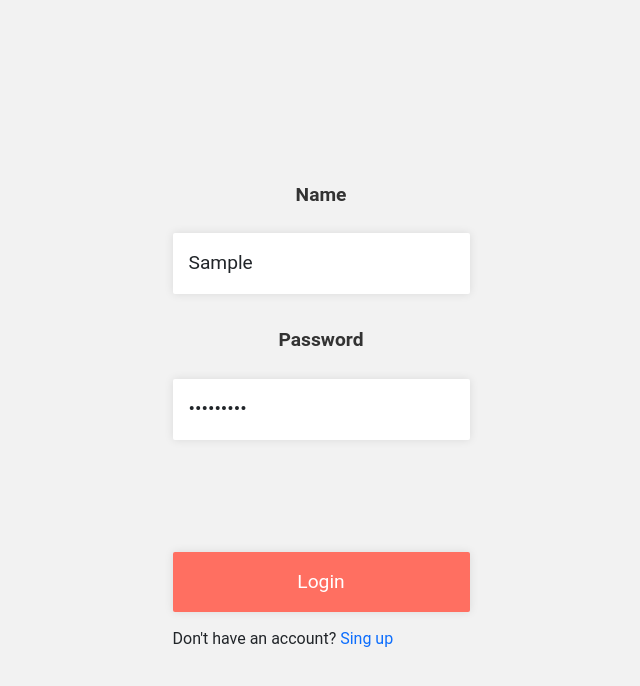
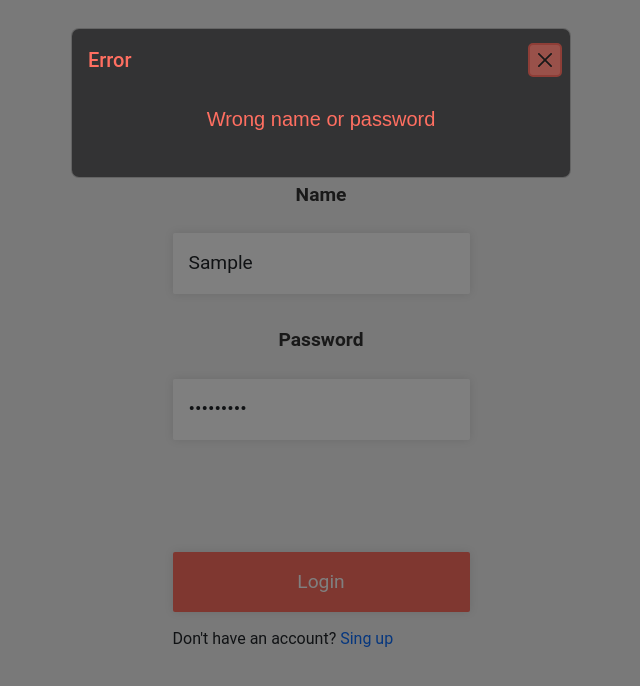
Before and after one commit to Khomishchak/giveAndHave-front, an Angular app: page /login in a window 1280 px wide. Both pictures are taken after typing "Sample", "Sample123" into the empty fields and a click on the button "Login". Shown: the top 686 px of the page, without its empty margins (319-959 px from the left). Built offline with nearby package versions, Linux system fonts and the light colour scheme; no server answers.

Commit message:
Added 'NotUserFound' modal while login

```diff
--- a/src/app/login/login.component.css
+++ b/src/app/login/login.component.css
@@ -58,3 +58,35 @@ body {
   display: inline-block;
   text-decoration: none;
 }
+.modal-content {
+  background-color: #333334;
+}
+
+.modal-header {
+  border-bottom: none;
+}
+
+.modal-footer {
+  border-top: none;
+}
+
+#badCredentials {
+  color: #ff6f61;
+}
+
+#badCredentialsText {
+  margin: 0px;
+  padding-bottom: 30px;
+  text-align: center;
+  font-family: 'Poppins', sans-serif;
+  font-weight: normal;
+  font-style: normal;
+  font-size: 20px;
+  color: #ff6f61;
+}
+#profile-form {
+  background-color: #ff6f61;
+  border: 2px solid #e8493a;
+  border-radius: 5px;
+  font-size: 14px;
+}
--- a/src/app/login/login.component.html
+++ b/src/app/login/login.component.html
@@ -12,12 +12,47 @@
           <label for="password">Password</label>
           <input type="password" name="password" class="form-control" id="password" [(ngModel)]="model.password" #password="ngModel" required />
       </div>
-      <div>
+      <div id="buttons">
         <button type="submit" class="btn btn-primary">Login</button>
         <div class="register">
           Don't have an account?
           <a href="/register">Sing up</a>
         </div>
+
+        <!--Bad credantials modal-->
+        <div class="modal fade" id="Error_pass" tabindex="-1" role="dialog" aria-labelledby="Error_pass_title" aria-hidden="true">
+          <div class="modal-dialog modal-dialog-centered" role="document">
+            <div class="modal-content">
+              <div class="modal-header">
+                <h5 class="modal-title" id="Error_pass_title"><i class="fas fa-exclamation-circle"></i> Error</h5>
+                <button type="button" class="close" data-dismiss="modal" aria-label="Close">
+                  <span aria-hidden="true">&times;</span>
+                </button>
+              </div>
+              <div class="modal-body">
+              </div>
+              <div class="modal-footer">
+                <button type="button" class="btn btn-secondary" data-dismiss="modal">Close</button>
+              </div>
+            </div>
+          </div>
+        </div>
+
+        <!--Bad credencials Modal-->
+        <div class="modal fade" id="badCredentials" tabindex="-1" aria-labelledby="badCredentialsLabel" aria-hidden="true">
+          <div class="modal-dialog">
+            <div id="modal-content_2" class="modal-content">
+              <div class="modal-header">
+                <h1 class="modal-title fs-5" id="badCredentialsLabes">Error</h1>
+                <button type="button" id="profile-form" class="btn-close" data-bs-dismiss="modal" aria-label="Close"></button>
+              </div>
+              <div class="modal-body">
+                <h3 id="badCredentialsText">Wrong name or password</h3>
+              </div>
+            </div>
+          </div>
+        </div>
+        <!---->
       </div>
     </form>
   </body>
--- a/src/app/login/login.component.ts
+++ b/src/app/login/login.component.ts
@@ -38,6 +38,23 @@ export class LoginComponent implements OnInit {
       );
 
       this.router.navigate(['']);
+    },
+    err => {
+      this.showNotFoundError();
     })
   }
+
+  private showNotFoundError() {
+
+    const container = document.getElementById('buttons');
+
+    const button = document.createElement('button');
+    button.type = 'button';
+    button.style.display = 'none';
+    button.setAttribute('data-bs-toggle', 'modal');
+    button.setAttribute('data-bs-target', '#badCredentials');
+
+    container?.appendChild(button);
+    button.click();
+  }
 }
```
Lines whose indentation alone changed are shown as unchanged.
